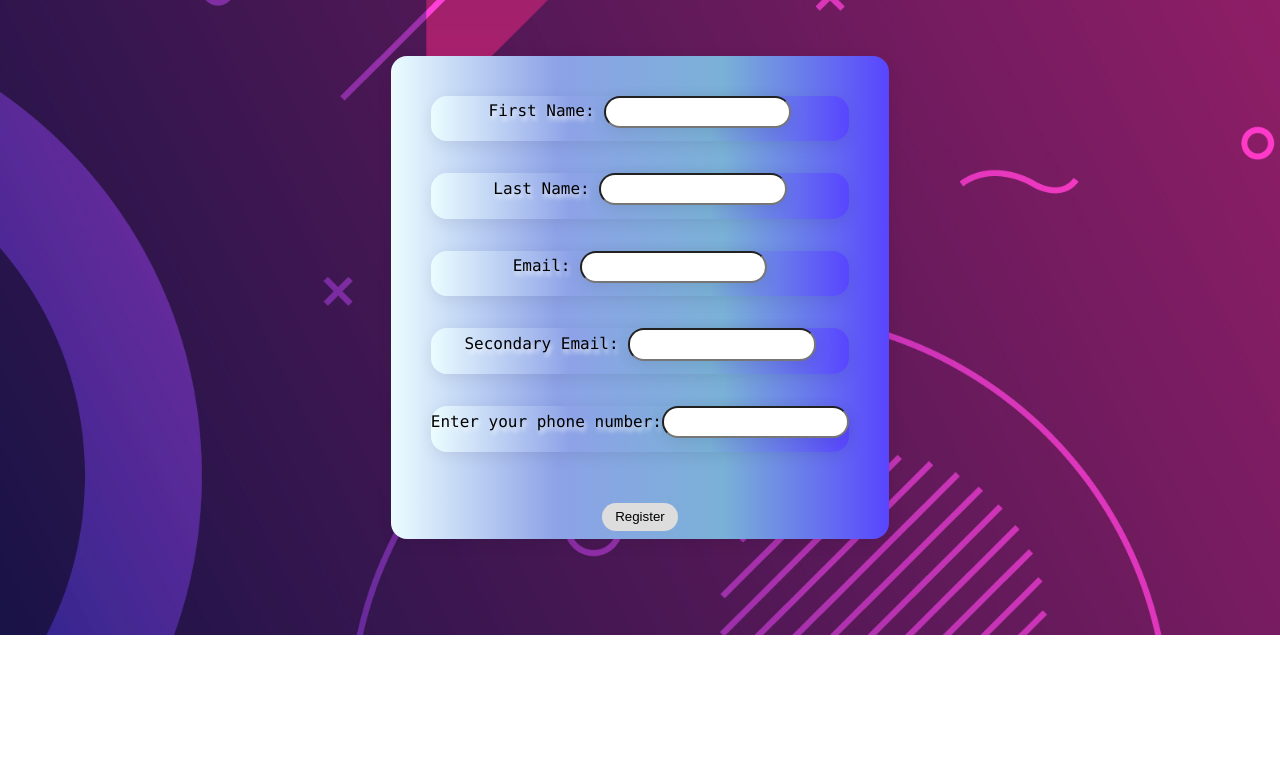
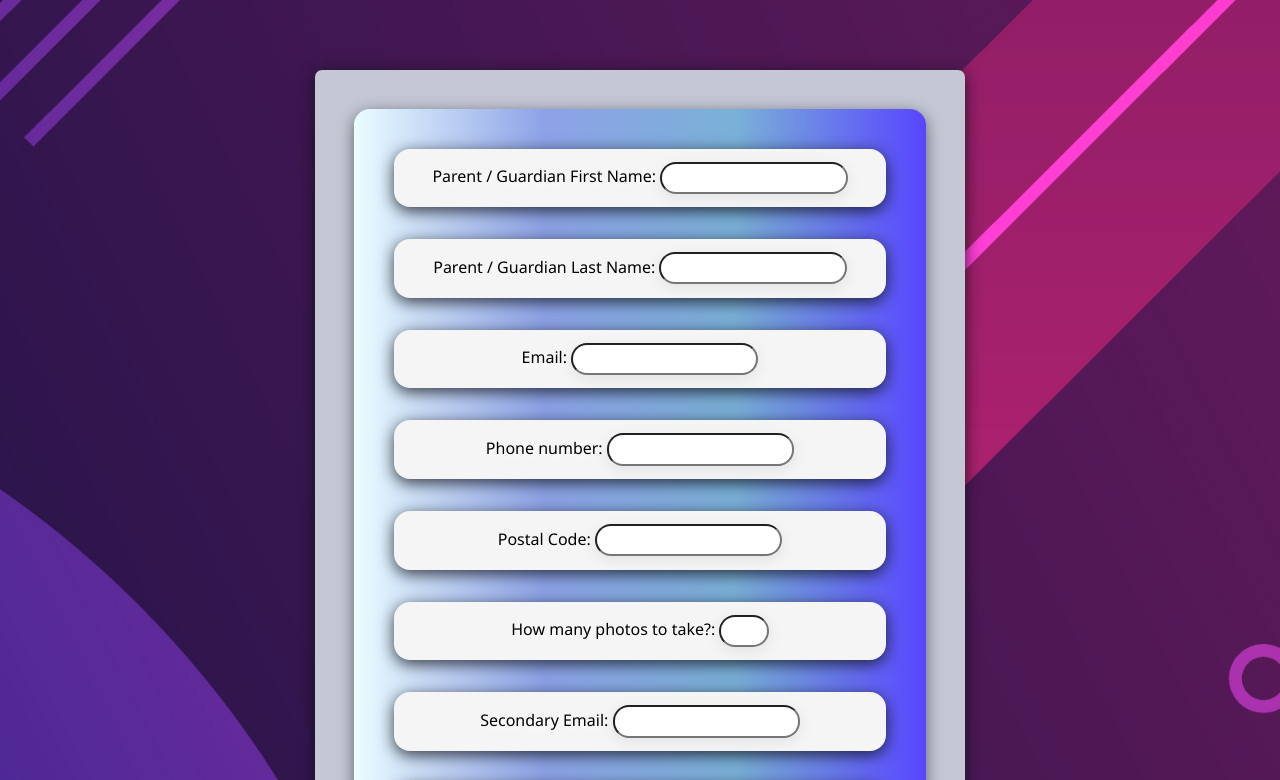
Before and after one commit to theLittleBigZ/Code-Ninjas-Halloween-project, a website: page public/index.html in a window 1280 px wide. Shown: the part 266-1046 px from the top of the page. Before the commit the page ends 901 px from the top, so only its background shows below. Drawn offline with Linux system fonts and the light colour scheme; a web font is replaced by a local one.

Commit message:
commit 2:39 pm

```diff
--- a/public/index.html
+++ b/public/index.html
@@ -7,24 +7,40 @@
   <link rel="stylesheet" href="style.css">
 </head>
 <body>
-  <div style="text-align: center; background: linear-gradient(to right, #0d0e65, #233c8e, #4e68c4, #7e92ea); width: 100%; margin: 0%; left: 0%;">
+  <div style="text-align: center; background: linear-gradient(to right, #0d0e65, #233c8e, #4e68c4, #7e92ea); width: 100%; margin: 0%; left: 0%;" class="whitemarged">
     <img src="assets/images/Code_Ninjas_Powell_Logo-1-removebg-preview (1).png" alt="Code Ninjas Stouffville Logo" style="max-width: 200px; height: auto;">
   </div>
   <h1>Photo Booth Registration</h1>
+  <div class="whitemarged2">
   <form class="marged" id="registration-form">
     <!-- TODO: Add form fields for parent/guardian info, child info, etc. -->
     <!-- Example: -->
-    <div class="marged"><label>First Name: <input type="text" name="firstName" required></label><br></div>
-    <div class="marged"><label>Last Name: <input type="text" name="lastName" required></label><br></div>
-    <div class="marged"><label>Email: <input type="email" name="email" required></label><br></div>
-    <div class="marged"><label>Secondary Email: <input type="email" name="secondaryEmail"></label><br></div>
-    <!-- Add more fields as needed -->
-
-    <div class="marged"><label for="phone">Enter your phone number:<input type="tel" id="phone" name="phone" pattern="[0-9]{3}-[0-9]{3}-[0-9]{4}"></label></div>
-
+    <div class="whitemarged"><label>Parent / Guardian First Name: <input type="text" name="firstName" required></label><br></div>
+    <div class="whitemarged"><label>Parent / Guardian Last Name: <input type="text" name="lastName" required></label><br></div>
+    <div class="whitemarged"><label>Email: <input type="email" name="email" required></label><br></div>
+    <div class="whitemarged"><label>Phone number: <input type="text" name="phoneNumber" required></label><br></div>
+    <div class="whitemarged"><label>Postal Code: <input type="text" name="postalCode" required></label><br></div>
+    <div class="whitemarged"><label>How many photos to take?: <input type="number" min = "1" max = "5" step = "1" name="secondaryEmail"></label><br></div>
+    <div class="whitemarged"><label>Secondary Email: <input type="email" name="email" required></label><br></div>
+    <div class="whitemarged"><label>Child(ren) names (comma separated): <input type="email" name="email" required></label><br></div>
+    <div class="whitemarged"><label>Child(ren) ages (comma separated): <input type="text" name="text" required></label><br></div>    <!-- Add more fields as needed -->
     <br>
     <button type="submit">Register</button>
   </form>
+  </div>
+
+<form class="marged" id="registration-form">
+  <div class="whitemarged" style = "font-size: 20px; margin-top: 10px; margin-bottom: 20px"><label><h1 style = "font-size: 30px; font-family:'Segoe UI', Tahoma, Geneva, Verdana, sans-serif; color:black;">Photo Consent:</h1><p>Lorem ipsum dolor sit amet, consectetur adipiscing elit, sed do eiusmod tempor incididunt ut labore et dolore magna aliqua. Ut enim ad minim veniam, quis nostrud exercitation ullamco laboris nisi ut aliquip ex ea commodo consequat. Duis aute irure dolor in reprehenderit in voluptate velit esse cillum dolore eu fugiat nulla pariatur. Excepteur sint occaecat cupidatat non proident, sunt in culpa qui officia deserunt mollit anim id est laborum.</p></label><br></div>
+  <label style = "font-family: 'Segoe UI', Tahoma, Geneva, Verdana, sans-serif; font-size: 30px; margin-right: 5px; margin-top: 10px; margin-bottom: 20px;" for="Consent">Photo Consent:</label>
+  <select class = "whitemarged2" style = "font-size: 30px; margin-left: 5px; margin-top: 10px; margin-bottom: 20px;"name="Consent" id="Consent">
+      <option class = "whitemarged2" value="">select...</option>
+      <option class = "whitemarged2" value="yes">Agree</option>
+      <option class = "whitemarged2" value="no">Disagree</option>
+  </select>
+</form>
+
+  </form>
+
   <div class="marged" id="registration-result"></div>
   <script src="script.js"></script>
 </body>
--- a/public/style.css
+++ b/public/style.css
@@ -21,6 +21,13 @@ body > * {
   margin-left: auto;
   margin-right: auto;
 }
+
+input:focus, select:focus, textarea:focus {
+  outline: none;
+  border-color: var(--blue);
+  box-shadow: 0 6px 18px rgba(24,133,191,0.1)
+}
+
 h1 {
   font-family: monaco, Consolas, "Lucida Console", monospace;
   color: #ffffff;
@@ -70,24 +77,52 @@ input {
   margin-bottom: 1em;
   font-family: monaco, Consolas, "Lucida Console", monospace;
   box-shadow: 0 4px 16px rgba(0,0,0,0.08);
+  animation: slide-in 1s ease;
 }
 form,
 #photobooth-controls,
 div {
   margin-bottom: 1em;
   background: linear-gradient(to right, #ebfdff, #8da2e7, #7ab1d7, #5845ff);
-  font-family: monaco, Consolas, "Lucida Console", monospace;
+  font-family:'Segoe UI', Tahoma, Geneva, Verdana, sans-serif;
   border-radius: 16px;
+  border-color:#ccc;
   box-shadow: 0 4px 16px rgba(0,0,0,0.08);
   text-align: center;
+  align-content: center;
+  animation: slide-in 1s ease;
 }
 button {
   background: #dddddd;
+  text-align: center;
+  font-size: 20px;
+  font-family:'Segoe UI', Tahoma, Geneva, Verdana, sans-serif;
   border: none;
   padding: 0.5em 1em;
   border-radius: 16px;
   cursor: pointer;
   transition: box-shadow 0.2s, background 0.2s, transform 0.1s;
+  width: 150px;
+  height: 50px;
+  margin-bottom: 30px;
+  box-shadow: 0 4px 16px rgba(0,0,0,0.8);
+  animation: slide-in 1s ease;
+}
+option{
+  background: #dddddd;
+  text-align: center;
+  font-size: 20px;
+  font-family:'Segoe UI', Tahoma, Geneva, Verdana, sans-serif;
+  border: none;
+  padding: 0.5em 1em;
+  border-radius: 16px;
+  cursor: pointer;
+  transition: box-shadow 0.2s, background 0.2s, transform 0.1s;
+  width: 150px;
+  height: 50px;
+  margin-bottom: 30px;
+  box-shadow: 0 4px 16px rgba(0,0,0,0.8);
+  animation: slide-in 1s ease;
 }
 button:active {
   animation: bounce-click 0.4s;
@@ -98,8 +133,32 @@ button:disabled {
 .marged {
   margin: 2em;
   border-radius: 16px;
-  box-shadow: 0 4px 16px rgba(0,0,0,0.08);
+  box-shadow: 0 4px 16px rgba(0,0,0,0.5);
   text-align: center;
+}
+
+.whitemarged {
+  margin: 2em;
+  padding-top: 13px;
+  padding-left: 10px;
+  padding-right: 10px;
+  border-radius: 16px;
+  box-shadow: 0 4px 16px rgba(12, 15, 22, 0.8);
+  text-align: center;
+  background: whitesmoke;
+  animation: slide-in 1s ease;
+}
+
+.whitemarged2 {
+  margin: 2em;
+  padding-top: 7px;
+  padding-left: 7px;
+  padding-right: 7px;
+  border-radius: 7px;
+  box-shadow: 0 4px 16px rgba(12, 15, 22, 0.8);
+  text-align: center;
+  background: rgb(196, 200, 213);
+  animation: slide-in 1s ease;
 }
 
 /* Center text in forms and controls */
```
